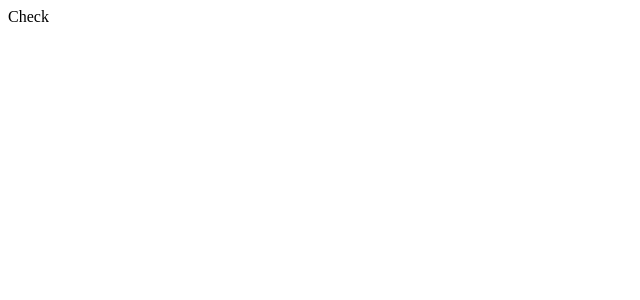
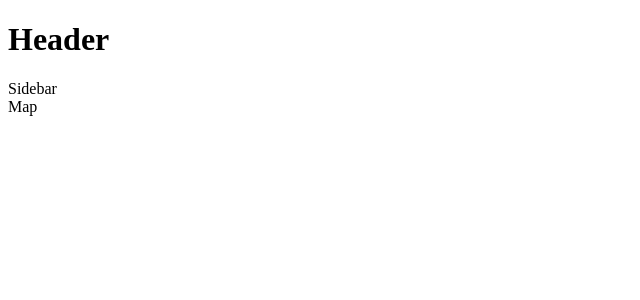
Before and after one commit to EnigmaOrg101/trip_optima, a React (Vite) app: page / in a window 1280 px wide. Shown: the top 300 px of the page, without its empty margins (0-640 px from the left). Built offline with nearby package versions, Linux system fonts and the light colour scheme.

Commit message:
Implemented project skeleton

```diff
--- a/package.json
+++ b/package.json
@@ -11,7 +11,8 @@
   },
   "dependencies": {
     "react": "^18.2.0",
-    "react-dom": "^18.2.0"
+    "react-dom": "^18.2.0",
+    "sass": "^1.63.4"
   },
   "devDependencies": {
     "@types/react": "^18.0.37",
--- a/src/App.jsx
+++ b/src/App.jsx
@@ -1,7 +1,23 @@
-import "./App.css";
+import classes from "./App.module.scss";
+
+import Header from "./components/Header/Header";
+import Sidebar from "./components/Sidebar/Sidebar";
+import MapLayout from "./components/Map/Map";
 
 function App() {
-  return <>Check</>;
+  return (
+    <>
+      <div className={classes.App}>
+        <div className={classes.App__up}>
+          <Header />
+        </div>
+        <div className={classes.App__down}>
+          <Sidebar />
+          <MapLayout />
+        </div>
+      </div>
+    </>
+  );
 }
 
 export default App;
--- /dev/null
+++ b/src/App.module.scss
@@ -0,0 +1,3 @@
+.App {
+
+}
--- /dev/null
+++ b/src/components/Header/Header.jsx
@@ -0,0 +1,11 @@
+import classes from "./Header.module.scss";
+
+const Header = () => {
+  return (
+    <div>
+      <h1 className={classes.header}>Header</h1>
+    </div>
+  );
+};
+
+export default Header;
--- /dev/null
+++ b/src/components/Header/Header.module.scss
@@ -0,0 +1,3 @@
+.header {
+
+}
--- /dev/null
+++ b/src/components/Map/Map.jsx
@@ -0,0 +1,7 @@
+import classes from "./Map.module.scss";
+
+const MapLayout = () => {
+  return <div className={classes.map}>Map</div>;
+};
+
+export default MapLayout;
--- /dev/null
+++ b/src/components/Map/Map.module.scss
@@ -0,0 +1,3 @@
+.map {
+
+}
--- /dev/null
+++ b/src/components/Sidebar/Sidebar.jsx
@@ -0,0 +1,7 @@
+import classes from "./Sidebar.module.scss";
+
+const Sidebar = () => {
+  return <div className={classes.sidebar}>Sidebar</div>;
+};
+
+export default Sidebar;
--- /dev/null
+++ b/src/components/Sidebar/Sidebar.module.scss
@@ -0,0 +1,3 @@
+.sidebar {
+
+}
```
Also changed, not shown: src/App.css (deleted), 1 other file (tests, documents, lock files or other folders).
